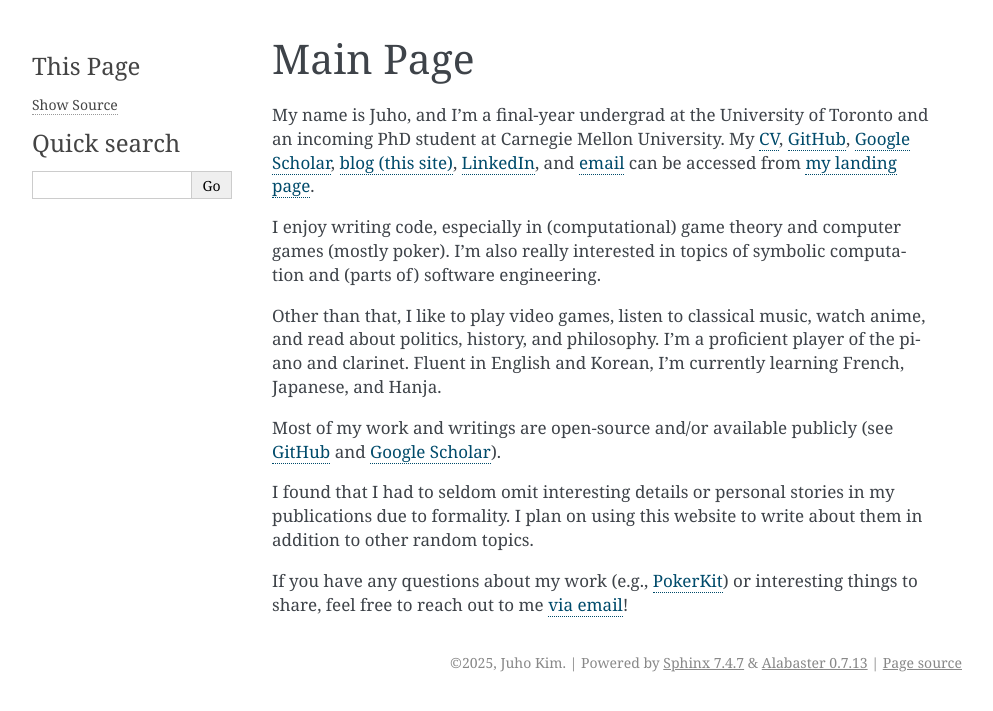
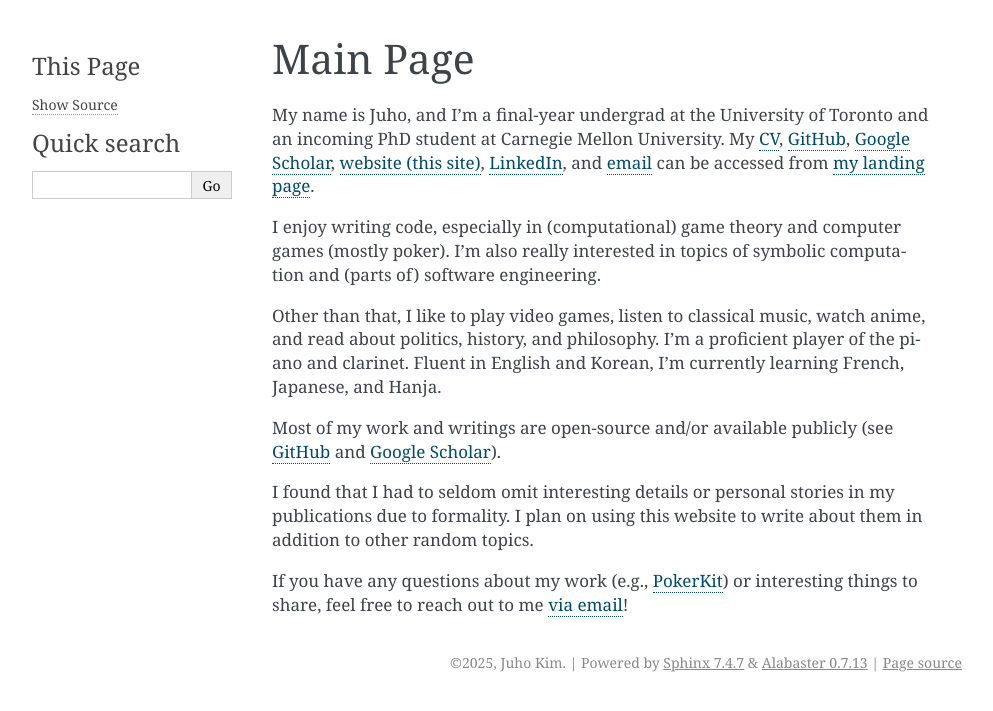
Before and after one commit to AussieSeaweed/personal-website, a Sphinx documentation site: the page built from source/index.rst, in a window 1280 px wide. Shown: the top 711 px of the page, without its empty margins (148-1141 px from the left). Built offline with Sphinx 7.4.7, drawn with Linux system fonts in a browser that asks for light colours.

```diff
--- a/source/conf.py
+++ b/source/conf.py
@@ -6,7 +6,7 @@
 # -- Project information -----------------------------------------------------
 # https://www.sphinx-doc.org/en/master/usage/configuration.html#project-information
 
-project = 'Aussie Seaweed'
+project = 'Juho\'s Website'
 copyright = '2025, Juho Kim'
 author = 'Juho Kim'
 release = ''
@@ -24,4 +24,4 @@ exclude_patterns = []
 
 html_theme = 'alabaster'
 html_static_path = []
-html_title = 'AussieSeaweed.com'
+html_title = 'Juho\'s Website'
--- a/source/index.rst
+++ b/source/index.rst
@@ -1,4 +1,4 @@
-.. personal-blog documentation master file, created by
+.. personal-website documentation master file, created by
    sphinx-quickstart on Sat Jan 11 00:02:47 2025.
    You can adapt this file completely to your liking, but it should at least
    contain the root `toctree` directive.
@@ -6,7 +6,7 @@
 Main Page
 =========
 
-My name is Juho, and I'm a final-year undergrad at the University of Toronto and an incoming PhD student at Carnegie Mellon University. My `CV <https://github.com/AussieSeaweed/personal-cv/releases/latest/download/main.pdf>`_, `GitHub <https://github.com/AussieSeaweed>`_, `Google Scholar <https://scholar.google.com/citations?user=iHbLHD0AAAAJ>`_, `blog (this site) <https://aussieseaweed.com/>`_, `LinkedIn <https://www.linkedin.com/in/aussieseaweed/>`_, and `email <mailto:juho-kim@outlook.com>`_ can be accessed from `my landing page <https://juhokim.net>`_.
+My name is Juho, and I'm a final-year undergrad at the University of Toronto and an incoming PhD student at Carnegie Mellon University. My `CV <https://github.com/AussieSeaweed/personal-cv/releases/latest/download/main.pdf>`_, `GitHub <https://github.com/AussieSeaweed>`_, `Google Scholar <https://scholar.google.com/citations?user=iHbLHD0AAAAJ>`_, `website (this site) <https://juhokim.net/>`_, `LinkedIn <https://www.linkedin.com/in/aussieseaweed/>`_, and `email <mailto:juho-kim@outlook.com>`_ can be accessed from `my landing page <https://aussieseaweed.com>`_.
 
 I enjoy writing code, especially in (computational) game theory and computer games (mostly poker). I'm also really interested in topics of symbolic computation and (parts of) software engineering.
 
```
Also changed, not shown: README.md (+2 -2 lines).
